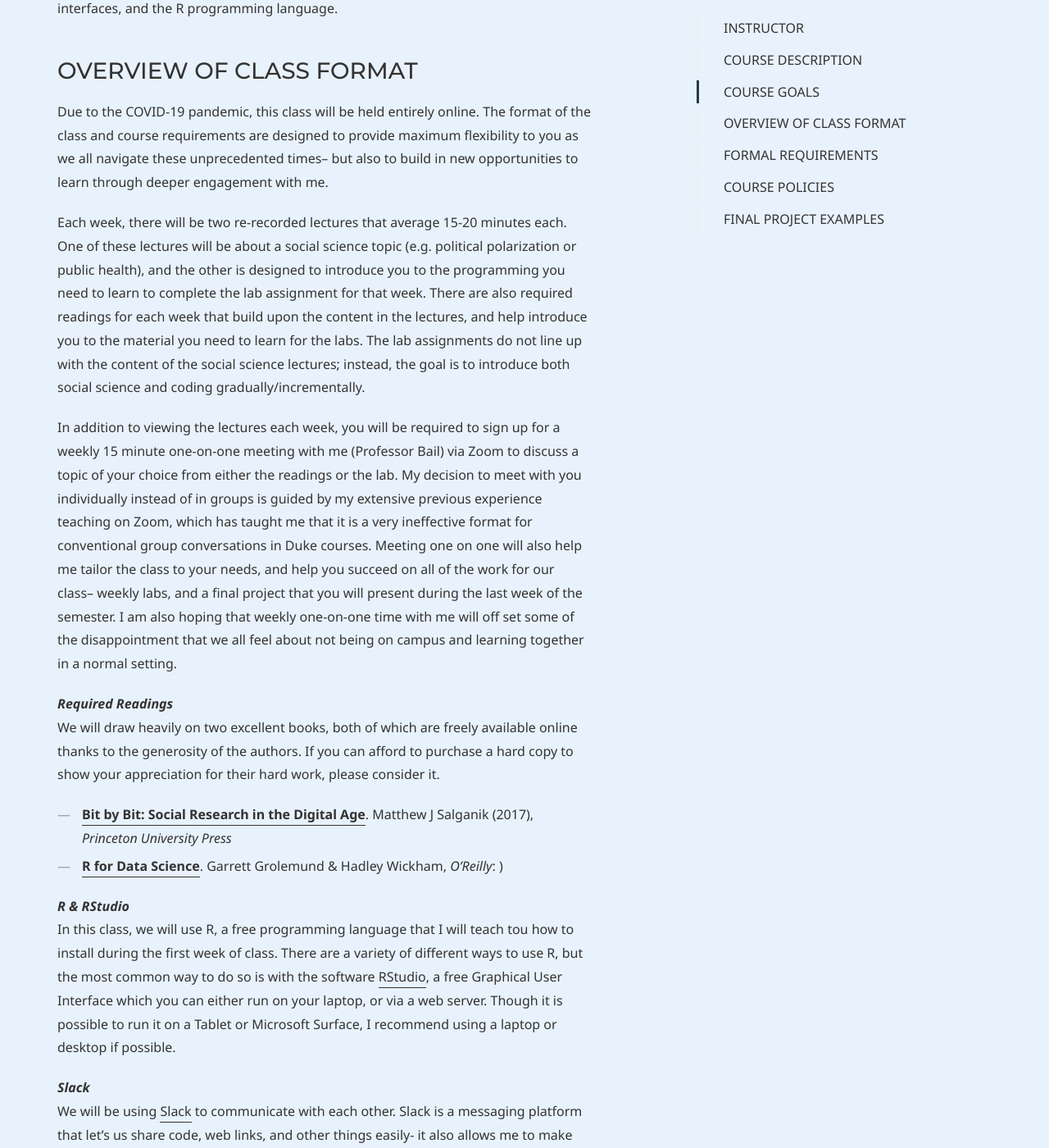
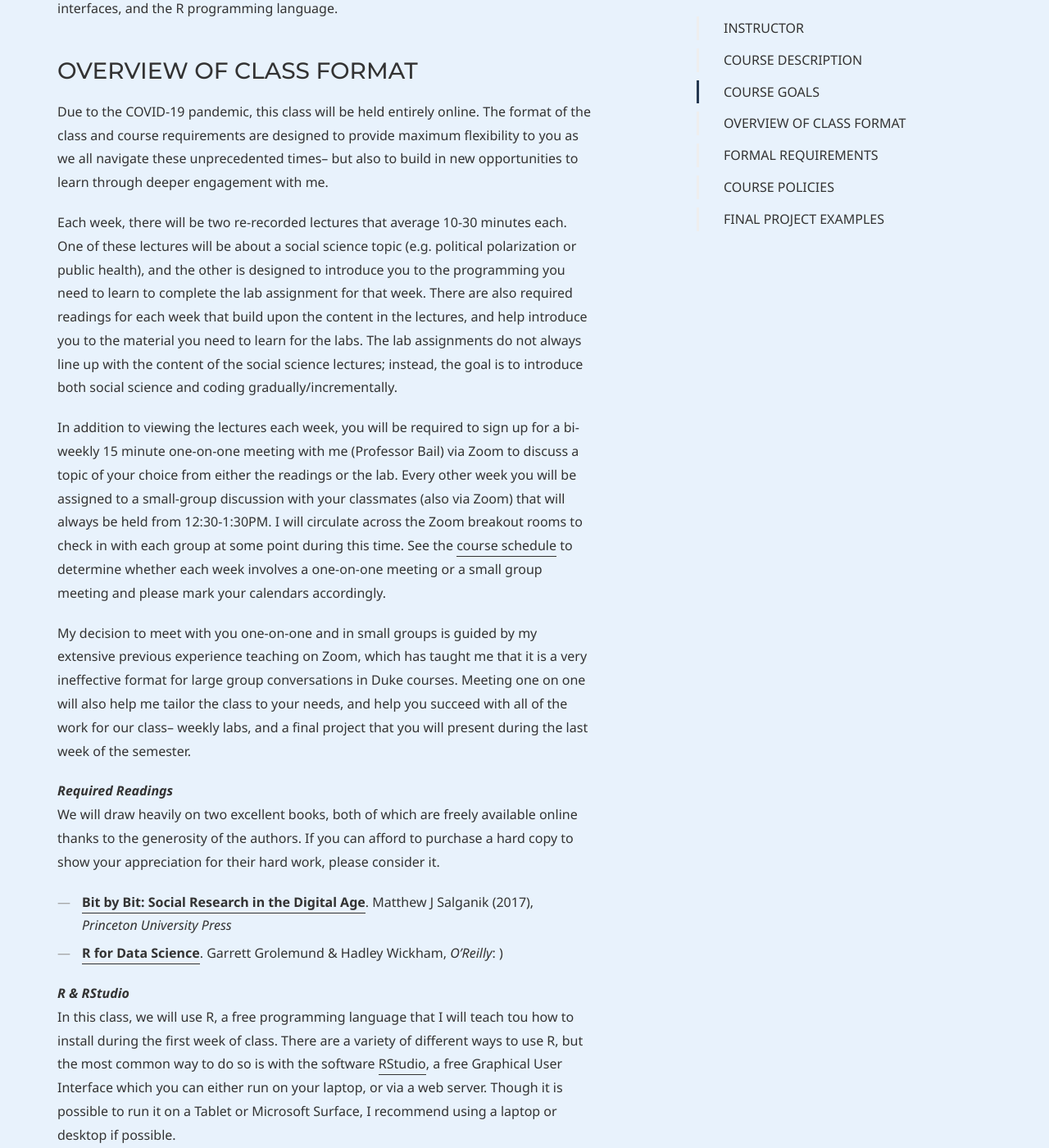
Before and after one commit to dssoc/dssoc.github.io, a Jekyll site: the page built from course.md, in a window 1280 px wide and 1400 px high, scrolled down 1641 px. Shown: the whole window at 82% size. Built offline with Jekyll 4.4.1, drawn with Linux system fonts in a browser that asks for light colours; some web fonts are replaced; some of the changed text lies outside the part shown.

Commit message:
Update course.md

```diff
--- a/course.md
+++ b/course.md
@@ -42,9 +42,11 @@ This course requires no prior knowledge of computer programming or social scienc
 
 Due to the COVID-19 pandemic, this class will be held entirely online. The format of the class and course requirements are designed to provide maximum flexibility to you as we all navigate these unprecedented times-- but also to build in new opportunities to learn through deeper engagement with me.
 
-Each week, there will be two re-recorded lectures that average 15-20 minutes each. One of these lectures will be about a social science topic (e.g. political polarization or public health), and the other is designed to introduce you to the programming you need to learn to complete the lab assignment for that week. There are also required readings for each week that build upon the content in the lectures, and help introduce you to the material you need to learn for the labs. The lab assignments do not line up with the content of the social science lectures; instead, the goal is to introduce both social science and coding gradually/incrementally.
+Each week, there will be two re-recorded lectures that average 10-30 minutes each. One of these lectures will be about a social science topic (e.g. political polarization or public health), and the other is designed to introduce you to the programming you need to learn to complete the lab assignment for that week. There are also required readings for each week that build upon the content in the lectures, and help introduce you to the material you need to learn for the labs. The lab assignments do not always line up with the content of the social science lectures; instead, the goal is to introduce both social science and coding gradually/incrementally.
 
-In addition to viewing the lectures each week, you will be required to sign up for a weekly 15 minute one-on-one meeting with me (Professor Bail) via Zoom to discuss a topic of your choice from either the readings or the lab. My decision to meet with you individually instead of in groups is guided by my extensive previous experience teaching on Zoom, which has taught me that it is a very ineffective format for conventional group conversations in Duke courses. Meeting one on one will also help me tailor the class to your needs, and help you succeed on all of the work for our class-- weekly labs, and a final project that you will present during the last week of the semester. I am also hoping that weekly one-on-one time with me will off set some of the disappointment that we all feel about not being on campus and learning together in a normal setting.
+In addition to viewing the lectures each week, you will be required to sign up for a bi-weekly 15 minute one-on-one meeting with me (Professor Bail) via Zoom to discuss a topic of your choice from either the readings or the lab. Every other week you will be assigned to a small-group discussion with your classmates (also via Zoom) that will always be held from 12:30-1:30PM. I will circulate across the Zoom breakout rooms to check in with each group at some point during this time. See the [course schedule](https://dssoc.github.io/schedule/) to determine whether each week involves a one-on-one meeting or a small group meeting and please mark your calendars accordingly.
+
+My decision to meet with you one-on-one and in small groups is guided by my extensive previous experience teaching on Zoom, which has taught me that it is a very ineffective format for large group conversations in Duke courses. Meeting one on one will also help me tailor the class to your needs, and help you succeed with all of the work for our class-- weekly labs, and a final project that you will present during the last week of the semester.
 
 
 ***Required Readings***
@@ -64,7 +66,7 @@ In this class, we will use R, a free programming language that I will teach tou
 <br/>
 We will be using [Slack](https://www.youtube.com/watch?v=EYqxQGmQkVw ) to communicate with each other. Slack is a messaging platform that let's us share code, web links, and other things easily- it also allows me to make announcements to the class and share other things I think you might find interesting (e.g. internship announcements or articles that build upon our discussions with each other). Slack is also used by many different companies and organizations in and outside the tech world, so this might be a great chance to learn how to use it if you have not already.
 
-Please download Slack to your desktop and/or phone and tablet and join [this workplace](https://join.slack.com/t/dssfall2020workspace/shared_invite/zt-go2w5loi-H1I~Ed4pDx6ieCJwXiSEcQ). You can learn more about how to get started with Slack [here](https://slack.com/help/articles/218080037-Getting-started-for-new-members).
+Please download Slack to your desktop and/or phone and tablet and join [this workplace](https://join.slack.com/t/duke-0pj9423/shared_invite/zt-kldqf8h0-zkV5tfcTfQteKxyGqliC6w). You can learn more about how to get started with Slack [here](https://slack.com/help/articles/218080037-Getting-started-for-new-members).
 <br/>
 
 ***Stack Overflow***
@@ -100,7 +102,7 @@ Please Submit all homework assignments to our TA (Devin Cornell) via direct mess
 
 ***Weekly Meeting with Dr. Bail***
 <br/>
-Each week, you will be required to meet with me for 15 minutes to discuss the readings or the lab assignments (your choice). As I mentioned above, the purpose of these meetings is so that I can tailor the class to you and give you the best online course experience possible. These meetings do not count towards your grade, however, I think they will be very useful in helping you to design and conduct the final project for our class, which counts for 50% of your grade. You can use our time together to ask questions about the assigned readings, or discuss possible topics for your final project, which should build upon one or more of the required readings on our schedule. _You may cancel any of the one-on-one meetings with me at your discretion-- especially if unforeseen circumstances arise because of the pandemic- however, I ask that you give me 24 hours notice if you plan to cancel our meeting_
+Every other week, you will be required to meet with Dr. Bail for 15 minutes to discuss the readings or the lab assignments (your choice). As I mentioned above, the purpose of these meetings is so that I can tailor the class to you and give you the best online course experience possible. These meetings do not count towards your grade, however, I think they will be very useful in helping you to design and conduct the final project for our class, which counts for 50% of your grade. You can use our time together to ask questions about the assigned readings, or discuss possible topics for your final project, which should build upon one or more of the required readings on our schedule. _You may cancel any of the one-on-one meetings with me at your discretion-- especially if unforeseen circumstances arise because of the pandemic- however, I ask that you give me 24 hours notice if you plan to cancel our meeting_
 
 To sign up for a weekly meeting time, please put your name in [this Google sheet](https://docs.google.com/spreadsheets/d/1WaV7LTsrWaL9NyX0MLJUwhyzX2XkiLLHwSER2pWhHYE/edit?usp=sharing)
 
@@ -111,14 +113,14 @@ Numerous studies arrive at the same conclusion: students learn more when they ar
 
 Your goal for your final project is to a) ask a research question relevant to one of the topics we cover in social science (e.g. misinformation, algorithms and discrimination, or public health); b) explain why this topic is important (to social science and/or the world); c) develop at least one hypothesis to answer this question; d) collect data that allows you to test this hypothesis; and e) describes whether or not your hypothesis was confirmed, and what implications this should have for people who want to do future research on your topic.
 
-_Whether you find support for your hypothesis will not effect your grade_. Instead, you will be evaluated based upon a) the quality of the research question you ask and the hypotheses you develop; and, b) the quality of the data collection and analysis. If your analysis does not support your hypothesis-- and your hypothesis is a well-founded one-- then I consider this to be an important finding. In fact, I have published research that does not confirm my hypotheses as well (For example, see [here](https://www.pnas.org/content/117/1/243)).
+_Whether you find support for your hypothesis will not effect your grade_. Instead, you will be evaluated based upon a) the quality of the research question you ask and the hypotheses you develop; and, b) the quality of the data collection and analysis. If your analysis does not support your hypothesis-- and your hypothesis is a well-founded one-- then I consider this to be an important finding. In fact, I have published research that does not confirm my initial hypotheses as well (For example, see [here](https://www.pnas.org/content/117/1/243)).
 
 If you have questions about your grade for the final project at any time we can discuss them during our one-on-one meetings- the earlier you begin thinking about and developing your project, the more quickly and efficiently I can give you feedback to help you achieve the grade you desire.
 
 The final project will consist of two parts: a final presentation and a final paper.
 
 
-**Your final project presentation** will be an opportunity to get feedback from Prof. Bail and your fellow students that can help you write a better paper. It will also help you become more familiar with your fellow students' work - something that has been a downside to this online format. The format of the presentation is entirely up to you. Feel free to use Google Slides, Powerpoint, or anything else that suits you. The presentations will be total 10 minutes including 8 minutes of presentation time and 2 minutes for questions and feedback. The presentation itself is ungraded, so only the final paper will be included in your final grade. ***Final presentations will happen Monday, November 16 @ 6-8pm and Wednesday, November 18 @ 3-5pm.***
+**Your final project presentation** will be an opportunity to get feedback from Prof. Bail and your fellow students that can help you write a better paper. The format of the presentation is entirely up to you. Feel free to use Google Slides, Powerpoint, or anything else that suits you. The presentations will be total 10 minutes including 8 minutes of presentation time and 2 minutes for questions and feedback. The presentation itself is ungraded, so only the final paper will be included in your final grade. ***Final presentations will happen Monday, November 16 @ 6-8pm and Wednesday, November 18 @ 3-5pm.***
 
 
 **Your final project paper** should be submitted as both an R Markdown (.Rmd) file and a knitted web page (.html) file by the ***deadline on Saturday 11/21 at 5pm EDT***. It should be **at least 2,500 words** and the knitted web page SHOULD NOT include code blocks. The written component should include the following components:
```
